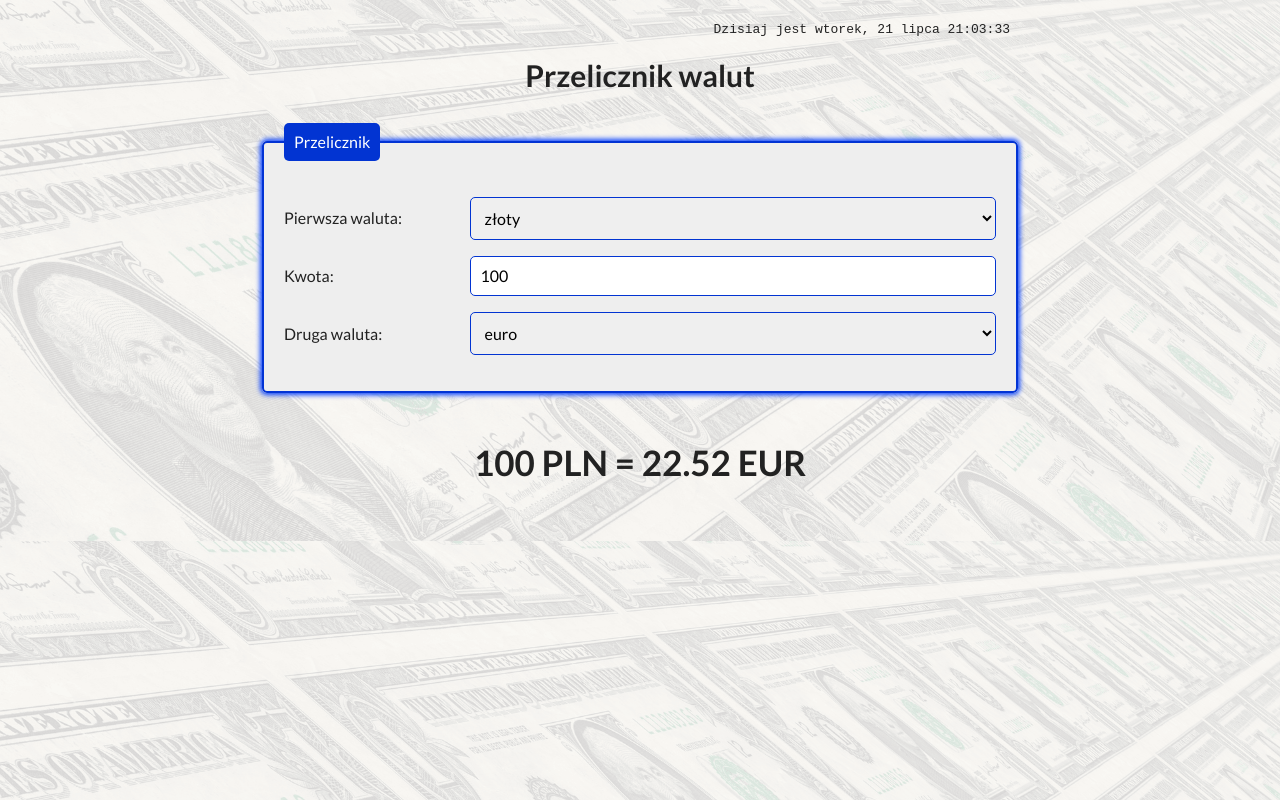
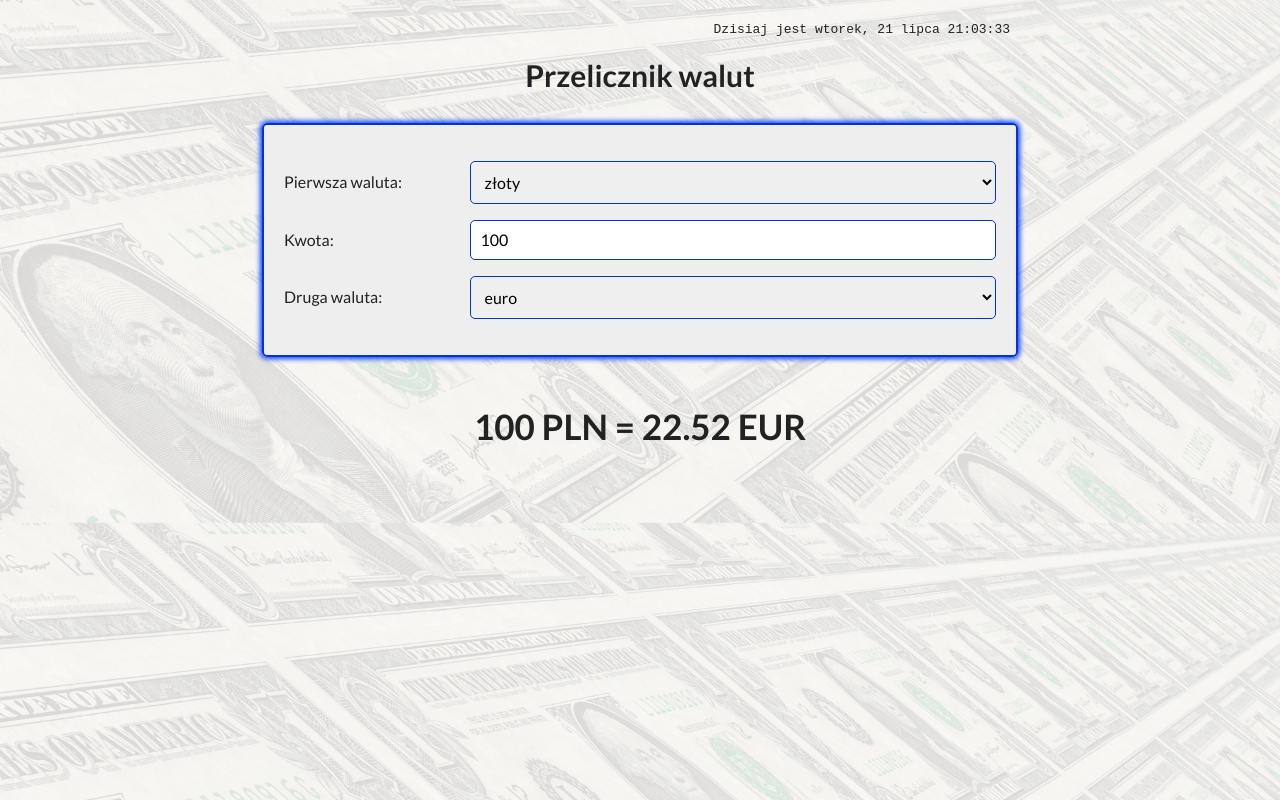
Before and after one commit to wknott/currency-converter-react, a React (Create React App) app: page / in a window 1280 px wide. Built offline with nearby package versions, Linux system fonts and the light colour scheme.

Commit message:
removed form legend

```diff
--- a/src/Form/index.js
+++ b/src/Form/index.js
@@ -14,7 +14,6 @@ const ratesToOptions = () => (
 const Form = ({ amount, setAmount, fromCurrency, setFromCurrency, toCurrency, setToCurrency }) => (
   <form className="form">
     <fieldset className="form__fieldset">
-      <legend className="form__legend">Przelicznik</legend>
       <Label labelText="Pierwsza waluta">
         <Select
           value={fromCurrency}
--- a/src/Form/styles.css
+++ b/src/Form/styles.css
@@ -6,13 +6,6 @@
   background-color: #eee;
 }
 
-.form__legend {
-  background-color: #0234d2;
-  color: white;
-  border-radius: 5px;
-  padding: 10px;
-}
-
 .form__field,
 .form__select {
   border: 1px solid #0234d2;
```
